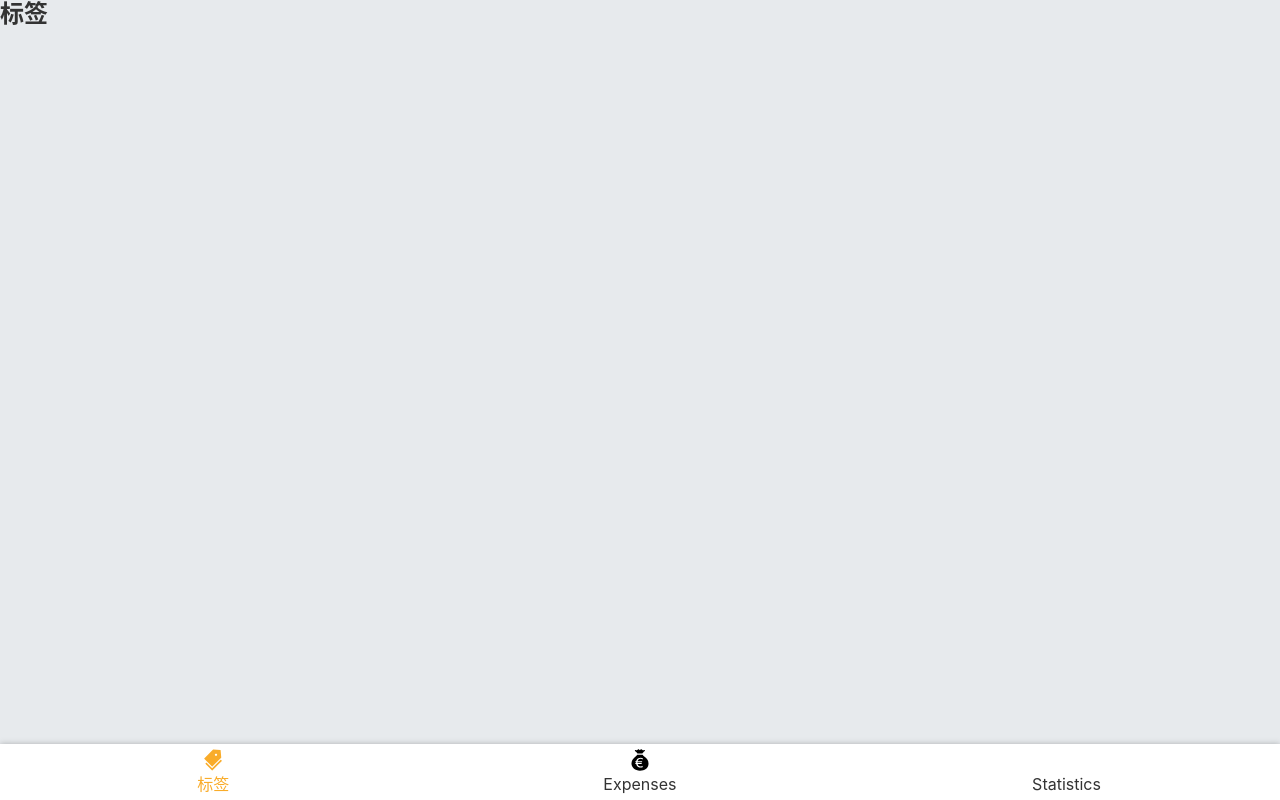
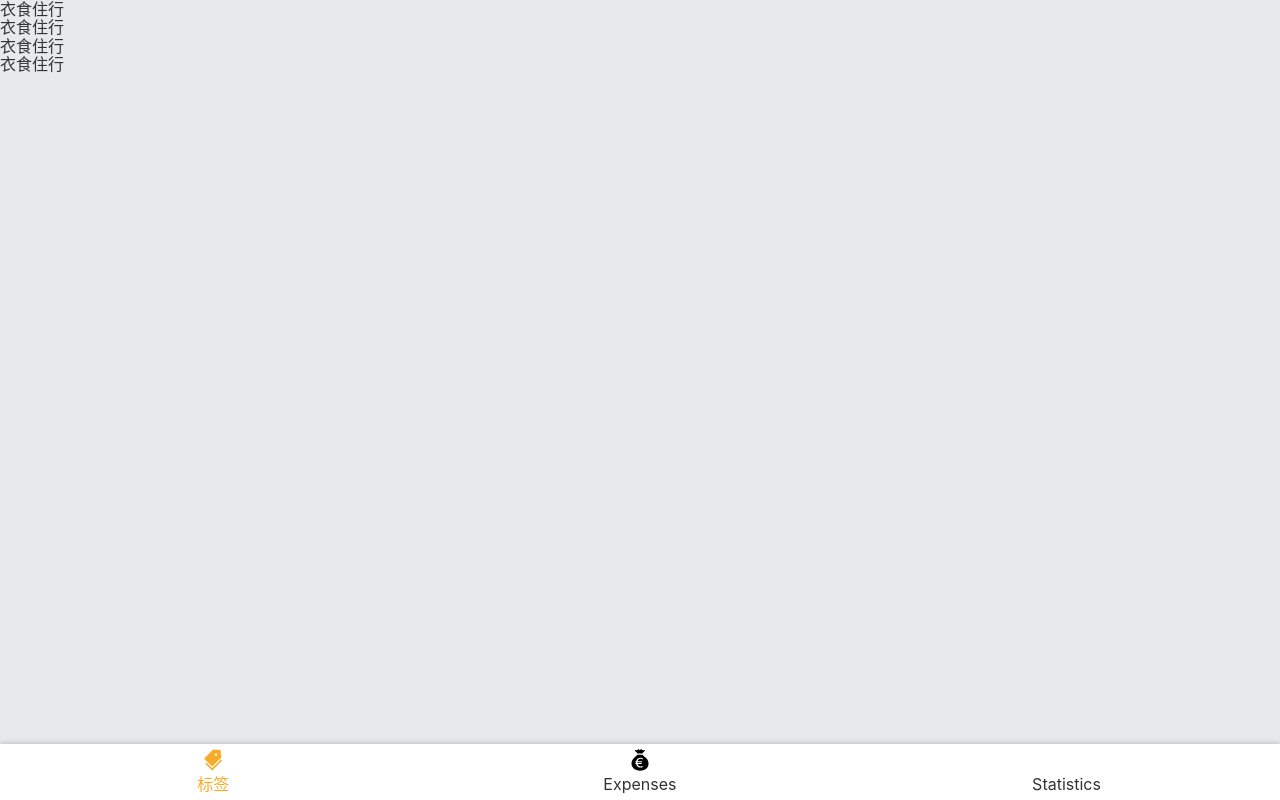
Before and after one commit to JamesSGUS/Bookepping-01, a React app: page /#/tags in a window 1280 px wide. Built offline with nearby package versions, Linux system fonts and the light colour scheme.

Commit message:
Extraction function of useTags

```diff
--- a/src/pages/Tags.tsx
+++ b/src/pages/Tags.tsx
@@ -6,7 +6,9 @@ function Tags() {
   const {tags, setTags} = useTags();
   return (
     <Layout>
-      <h2>标签</h2>
+      <ol>
+        {tags.map(tag => <li key={tags}>{tags}</li>)}
+      </ol>
     </Layout>
   );
 }
```
